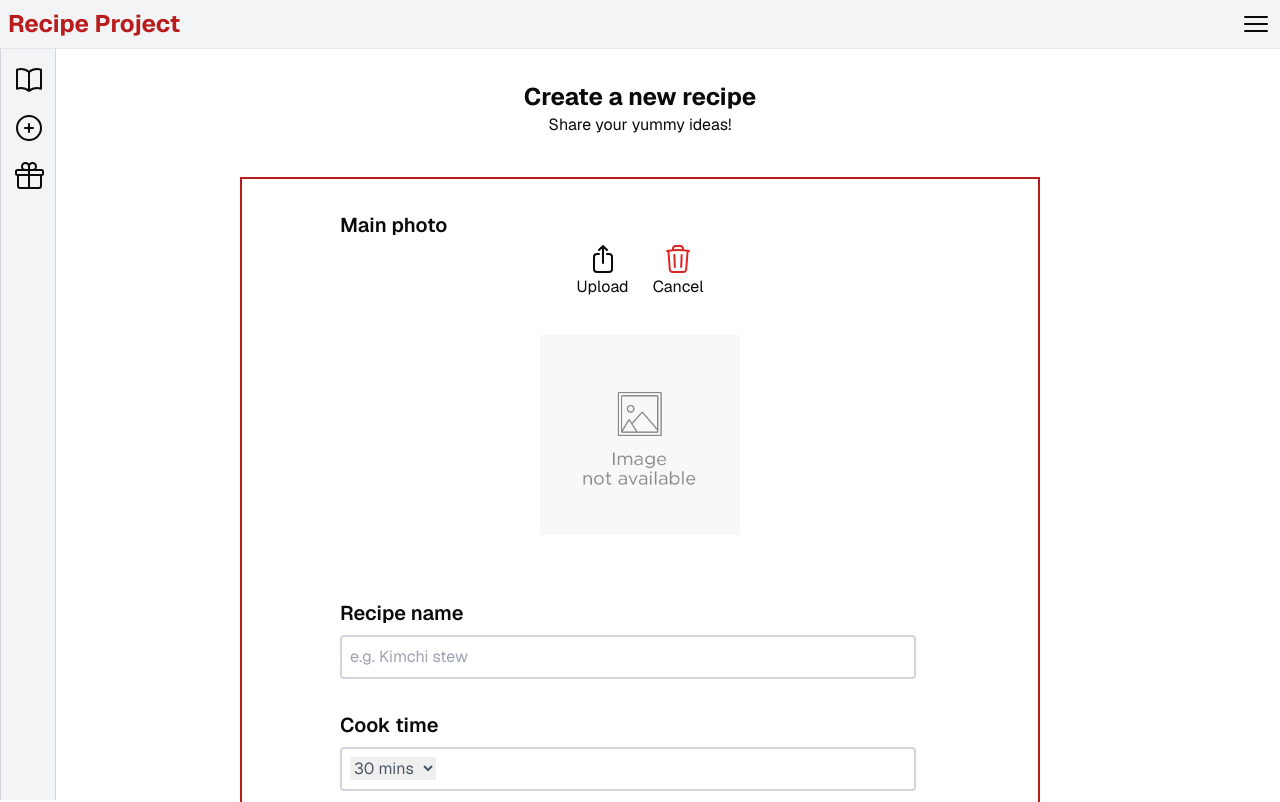
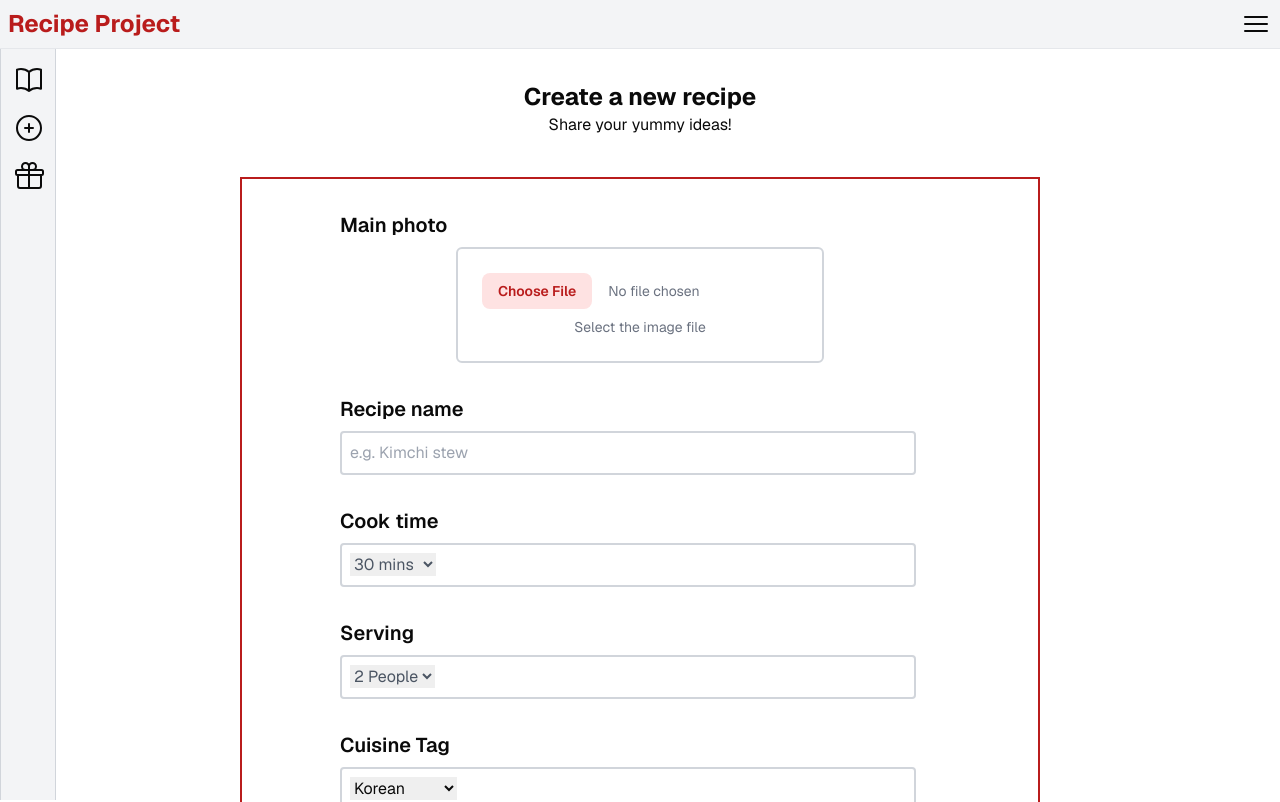
Before and after one commit to day-lee/recipe-project, a Next.js app: page /recipes/new in a window 1280 px wide. Shown: the top 802 px of the page. Built offline with nearby package versions, Linux system fonts and the light colour scheme; no server answers; the database is empty.

Commit message:
Add Image upload for new form2

```diff
--- a/app/(routes)/recipes/components/recipeForm/RecipeForm.tsx
+++ b/app/(routes)/recipes/components/recipeForm/RecipeForm.tsx
@@ -11,7 +11,7 @@ import { useRouter } from "next/navigation";
 import { VideoState, RecipeFromProps } from '@/app/types/types';
 import { extractVideoId, nameFormatter, mergeIngredients } from '@/app/utils/utils';
 import { upsertRecipe } from "@/app/(routes)/recipes/actions";
-import ImageFileUpload from '@/app/(routes)/recipes/components/recipeForm/ImageFileUpload';
+import MainImageUpload from '@/app/(routes)/recipes/components/recipeForm/MainImageUpload';
 import NameInput from '@/app/(routes)/recipes/components/recipeForm/NameInput';
 import DurationInput from '@/app/(routes)/recipes/components/recipeForm/DurationInput';
 import CuisineTagInput from '@/app/(routes)/recipes/components/recipeForm/CuisineTagInput';
@@ -23,6 +23,7 @@ import VideoInput from '@/app/(routes)/recipes/components/recipeForm/VideoInput'
 import MainIngredientInput from '@/app/(routes)/recipes/components/recipeForm/MainIngredientInput';
 import OptionalIngredientInput from '@/app/(routes)/recipes/components/recipeForm/OptionalIngredientInput';
 import SauceIngredientInput from '@/app/(routes)/recipes/components/recipeForm/SauceIngredientInput';
+import { uploadImage } from '@/app/(routes)/recipes/actions';
 
 const videoDefaultValues: VideoState = {
     videoId: '',
@@ -46,32 +47,39 @@ const CREATE_DEFAULT_VALUES: RecipeFormData = {
     optional_ingredients: [],
     sauce_ingredients: []
 }
-
 export function RecipeForm({ mainIngredientTag, mode, defaultValues, recipeId } : RecipeFromProps) {
     const [isSubmitting, setIsSubmitting] = useState(false)
     const [msg, setMsg] = useState("")
     const [video, setVideo] = useState<VideoState>(videoDefaultValues)
+    const [previewUrl, setPreviewUrl] = useState<string>();
     const router = useRouter();
 
     const formDefaultValues = () => {
         if (mode === 'create') return CREATE_DEFAULT_VALUES;
         else return defaultValues || CREATE_DEFAULT_VALUES;
     }
-
     const { register, control, handleSubmit,
-            getValues, resetField, watch, setError,
+            getValues, setValue, resetField, watch, setError,
             formState: { errors }} = useForm<RecipeFormData>({
         resolver: zodResolver(recipeSchema),
         defaultValues: formDefaultValues()
     });
-
     const onSubmit = async (data:RecipeFormData) => {
         const ingredientsData = mergeIngredients(data)
         try {
+            let imageUrl = data.img_link;
+            if (data.img_file?.[0]) {
+                const uploadResult = await uploadImage(data.img_file[0]);
+                if (!uploadResult.success) {
+                    console.error('Image upload failed:', uploadResult);
+                    return
+                }
+                imageUrl = uploadResult.url || '';
+            }
             setIsSubmitting(true)
             const payload = {
               ...data,
-              img_link: "https://day-lee.github.io/recipe-book-food-photos/placeholder-image.png",
+              img_link: imageUrl,
               created_user_id: 2,
               recipe_name: nameFormatter(data.recipe_name),
               duration: data.duration || 15,
@@ -128,7 +136,7 @@ export function RecipeForm({ mainIngredientTag, mode, defaultValues, recipeId }
             <section>
                 <p className='font-semibold lg:text-xl'>Main photo</p>
                 <div className='flex items-center justify-center'>
-                    <ImageFileUpload />
+                    <MainImageUpload register={register} watch={watch} setValue={setValue} previewUrl={previewUrl} setPreviewUrl={setPreviewUrl} />
                 </div>
             </section>
             <NameInput register={register} errors={errors} />
```
